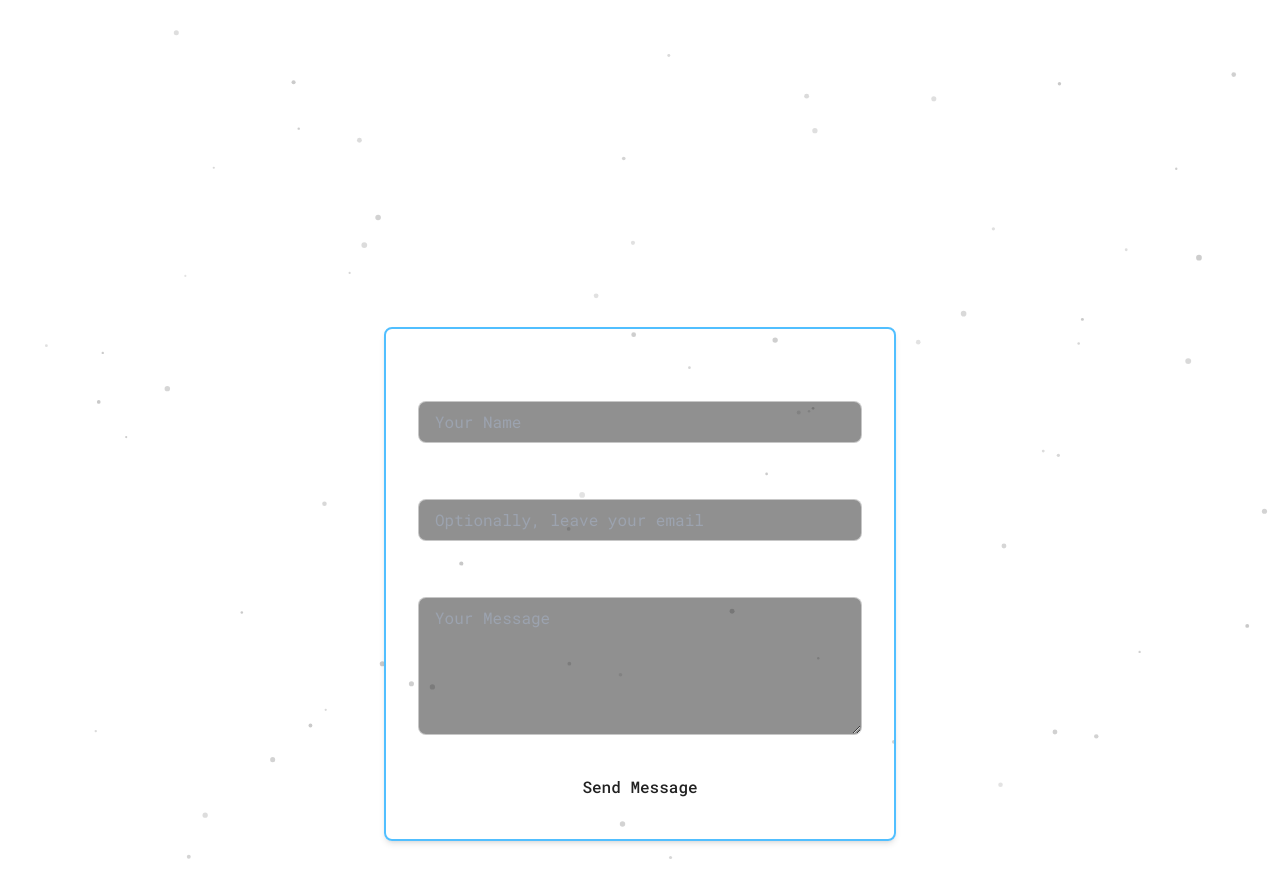
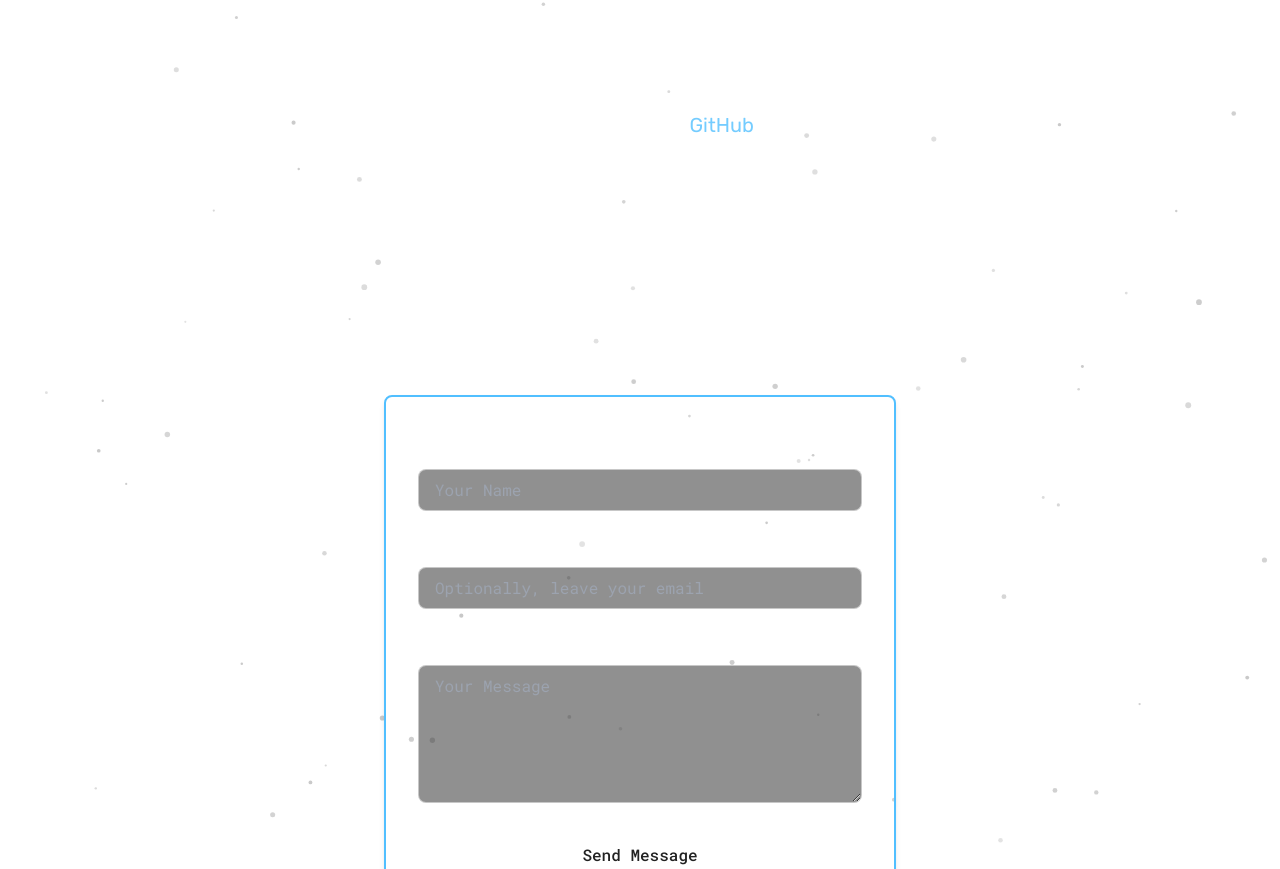
Before and after one commit to RamezzE/Portfolio, a React (Vite) app: page / in a window 1280 px wide. Shown: the part 1481-2350 px from the top of the page. Built offline with nearby package versions, Linux system fonts and the light colour scheme.

Commit message:
feat: minor addition

```diff
--- a/src/pages/Home/sections/Projects.jsx
+++ b/src/pages/Home/sections/Projects.jsx
@@ -97,6 +97,14 @@ const Projects = () => {
           />
         ))}
       </motion.div>
+
+      <motion.p
+        className="text-primary/80 font-rubik text-xl"
+        variants={state.itemVariants}
+      >
+        View more on my <a href="https://github.com/ramezze" target="_blank" rel="noreferrer" className="text-secondary/80 hover:underline">GitHub</a>
+      </motion.p>
+
     </motion.section>
   );
 };
```
